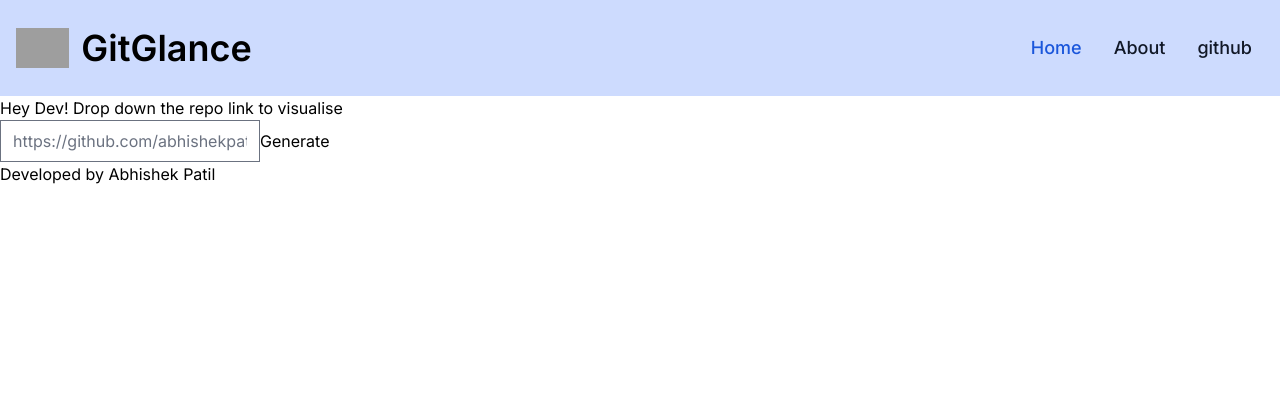
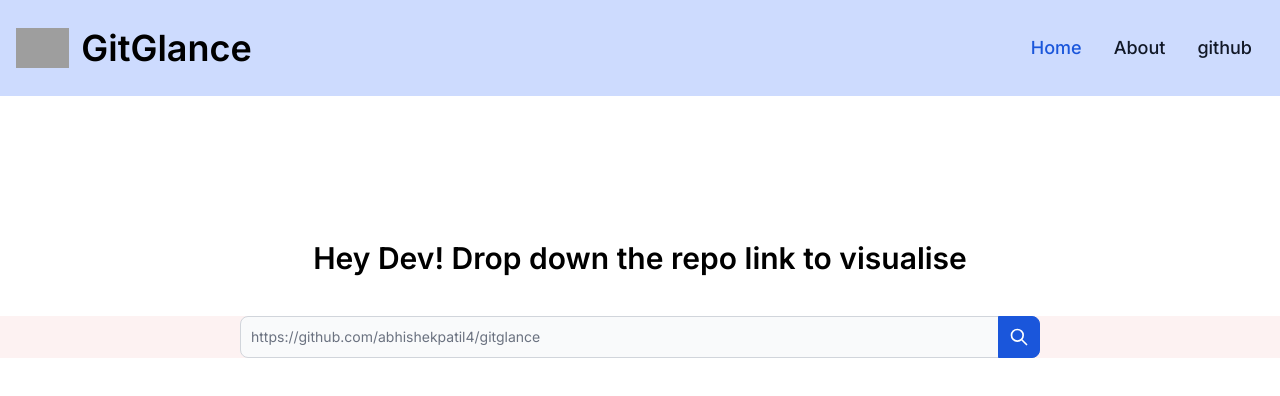
Before and after one commit to abhishekpatil4/gitglance, a Next.js app: page / in a window 1280 px wide. Shown: the top 396 px of the page. Built offline with nearby package versions, Linux system fonts and the light colour scheme; grey boxes are pictures that could not be loaded.

Commit message:
landing page update

```diff
--- a/app/page.js
+++ b/app/page.js
@@ -2,19 +2,28 @@ import Image from 'next/image'
 
 export default function Home() {
   return (
-   <div>
+    <div>
 
-    {/* body section */}
-    <section>
-      <div>Hey Dev! Drop down the repo link to visualise</div>
-      <input type='text' placeholder='https://github.com/abhishekpatil4/gitglance' />
-      <button type='submit'>Generate</button>
-    </section>
+      {/* body section */}
+      <section class="text-center py-36">
+        <div class="font-semibold text-3xl pb-10">Hey Dev! Drop down the repo link to visualise</div>
+        <form>
+              <div class="flex justify-center bg-red-50">
+              <div class="relative">
+                <input type="search" id="location-search" class="block p-2.5 w-[50rem] z-20 text-sm text-gray-900 bg-gray-50 rounded-lg border-gray-300 focus:ring-blue-500 focus:border-blue-500 dark:bg-gray-700 dark:border-l-gray-700  dark:border-gray-600 dark:placeholder-gray-400 dark:text-white dark:focus:border-blue-500" placeholder="https://github.com/abhishekpatil4/gitglance" required />
+                <button type="submit" class="absolute top-0 right-0 p-2.5 text-sm font-medium text-white bg-blue-700 rounded-r-lg border border-blue-700 hover:bg-blue-800 focus:ring-4 focus:outline-none focus:ring-blue-300 dark:bg-blue-600 dark:hover:bg-blue-700 dark:focus:ring-blue-800">
+                  <svg aria-hidden="true" class="w-5 h-5" fill="none" stroke="currentColor" viewBox="0 0 24 24" xmlns="http://www.w3.org/2000/svg"><path stroke-linecap="round" stroke-linejoin="round" stroke-width="2" d="M21 21l-6-6m2-5a7 7 0 11-14 0 7 7 0 0114 0z"></path></svg>
+                  <span class="sr-only">Search</span>
+                </button>
+              </div>
+              </div>
+          </form>
+      </section>
 
-    {/* footer section */}
-    <section>
+      {/* footer section */}
+      {/* <section>
       Developed by Abhishek Patil
-    </section>
-   </div>
+    </section> */}
+    </div>
   )
 }
```
